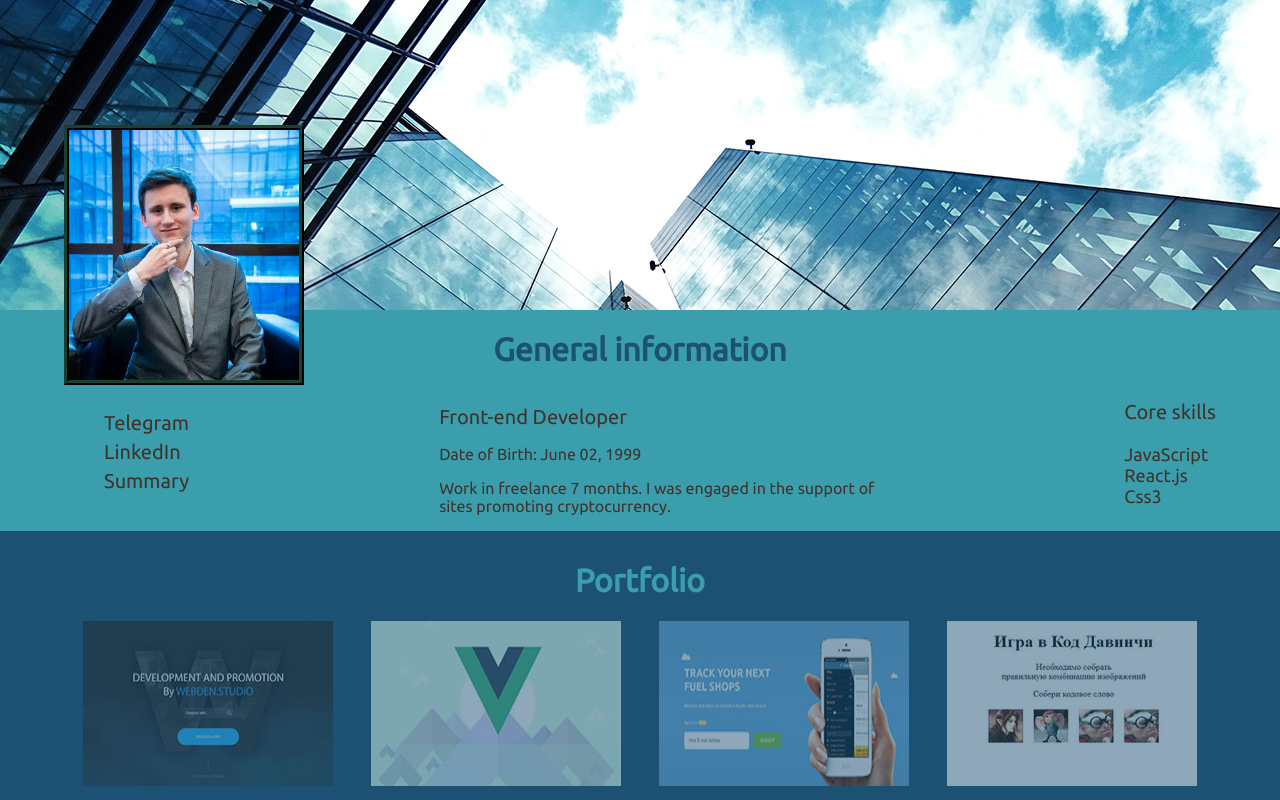
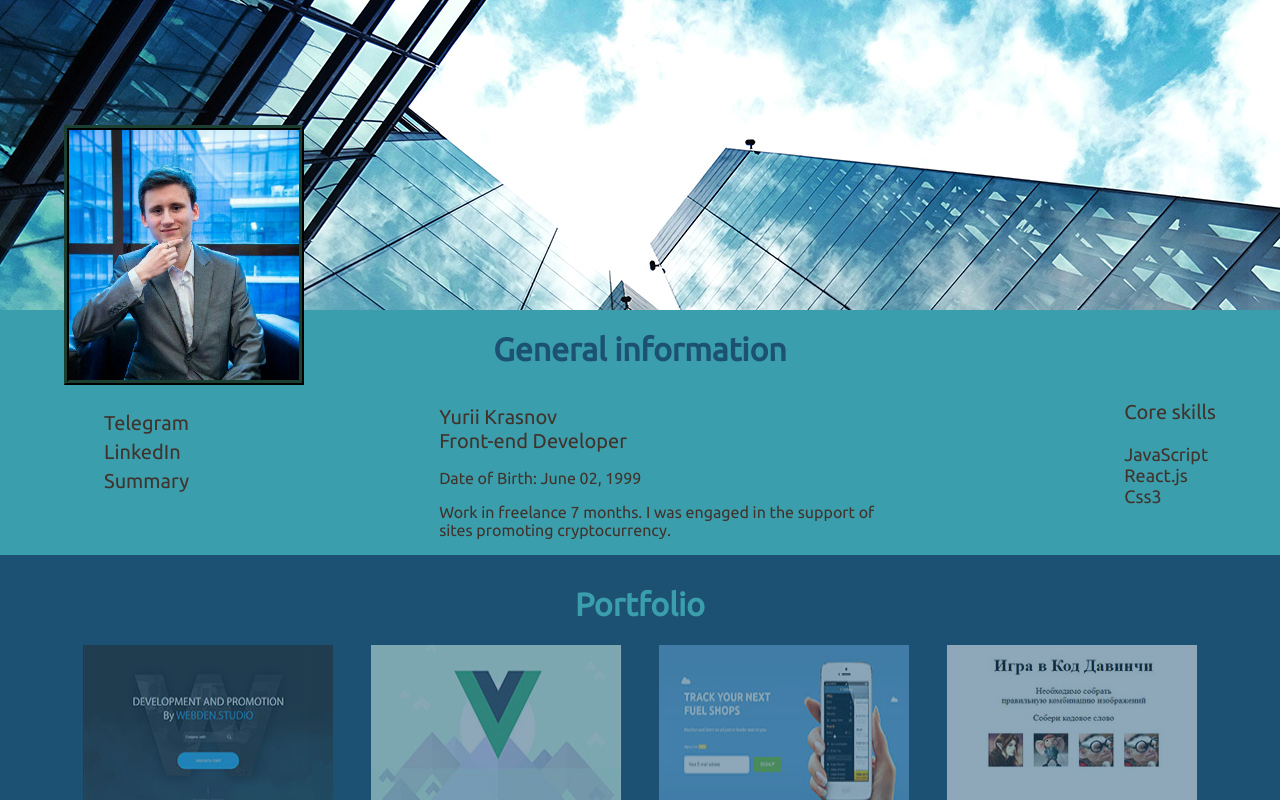
Before and after one commit to MrKrasnov/MrKrasnov, a React (Create React App) app: page / in a window 1280 px wide. Shown: the top 800 px of the page. Built offline with nearby package versions, Linux system fonts and the light colour scheme.

Commit message:
minor edits - name`s author

```diff
--- a/public/index.html
+++ b/public/index.html
@@ -24,7 +24,7 @@
       work correctly both with client-side routing and a non-root public URL.
       Learn how to configure a non-root public URL by running `npm run build`.
     -->
-    <title>React App</title>
+    <title>MrKrasnov</title>
   </head>
   <body>
     <noscript>You need to enable JavaScript to run this app.</noscript>
--- a/src/components/Main.jsx
+++ b/src/components/Main.jsx
@@ -15,7 +15,9 @@ function Main(){
                             <li><a href="https://drive.google.com/file/d/1_SJxqcxWNbeM3iom4I4bVTWsHkcQakEG/view">Summary</a></li>
                         </ul>
                         <div className="main-title-flex-distribution">
-                            <p className="main-title-flex-distribution-speciality">Front-end Developer</p>
+                            <p className="main-title-flex-distribution-speciality">
+                            Yurii Krasnov <br/>
+                            Front-end Developer</p>
                             <p>Date of Birth: June 02, 1999</p>
                             <p>Work in freelance 7 months. I was engaged in the support of <br/>
                                sites promoting cryptocurrency.</p>
```
